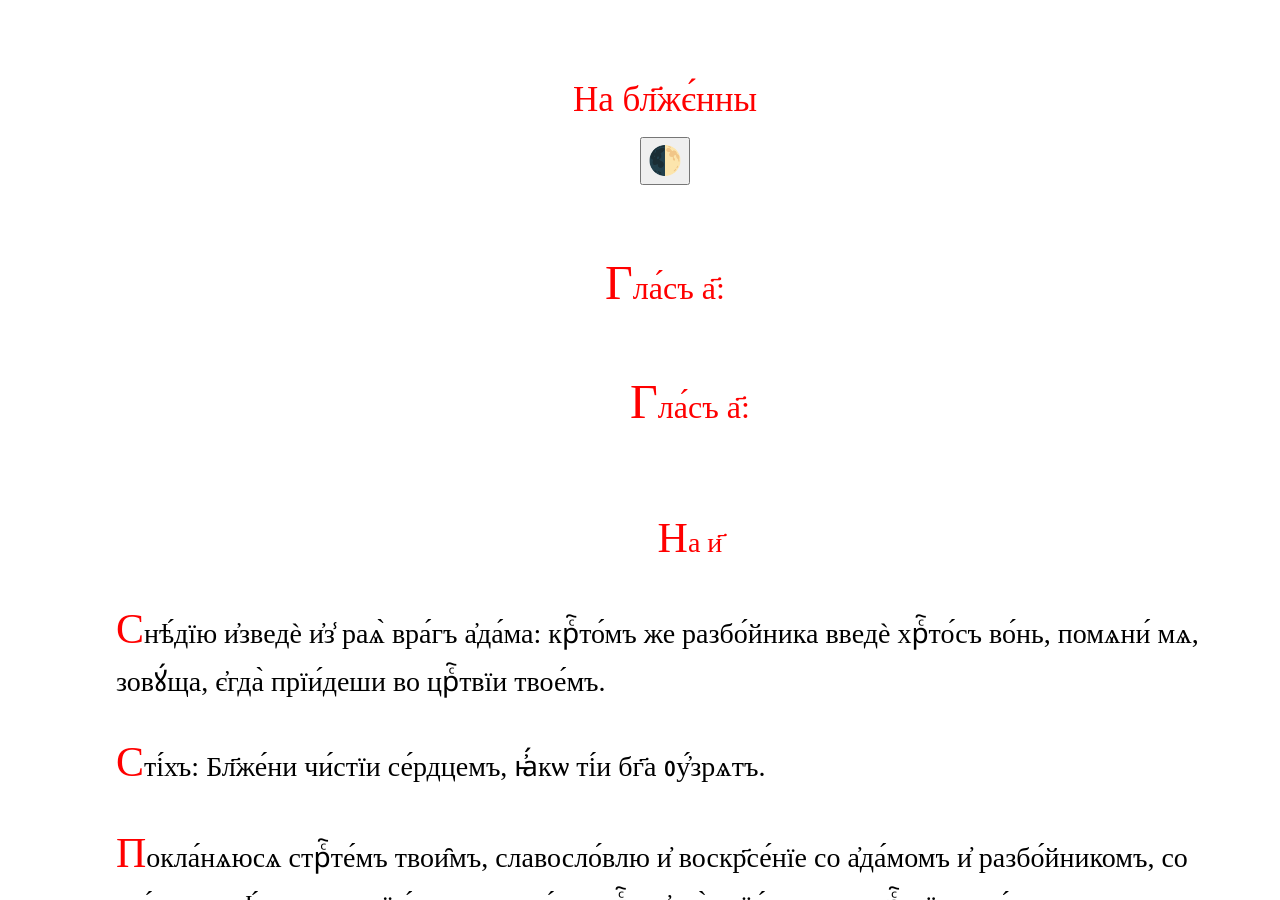
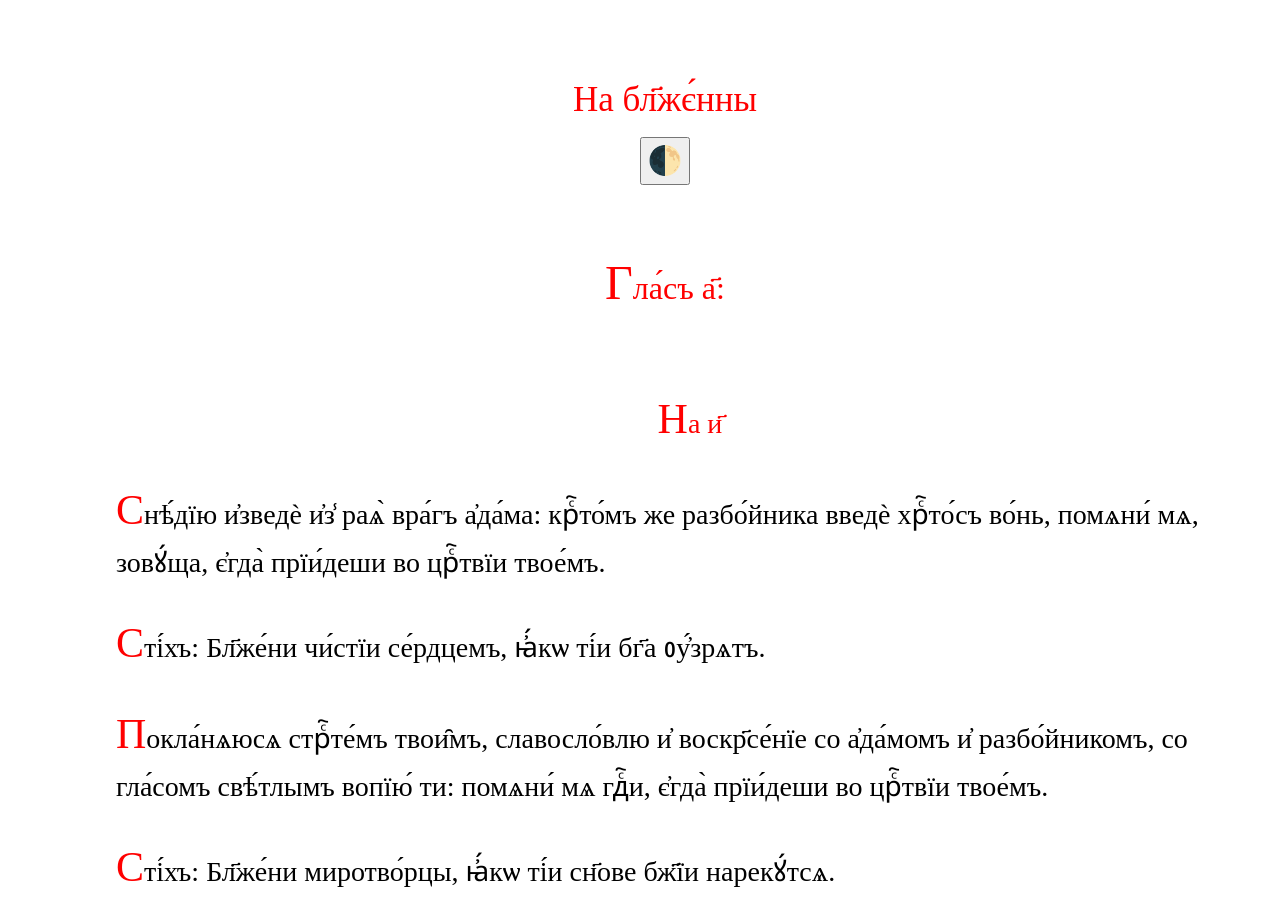
Before and after one commit to markjville/markjville.github.io, a Jekyll site: the page docs/Изобразительная/НаБлаженных2.html, which Jekyll copies as it is, in a window 1280 px wide and 900 px high. Built offline with Jekyll 4.4.1, drawn with Linux system fonts in a browser that asks for light colours; some web fonts are replaced; comment, search, counter and statistics services are not loaded.

Commit message:
Update НаБлаженных2.html

```diff
--- a/docs/Изобразительная/НаБлаженных2.html
+++ b/docs/Изобразительная/НаБлаженных2.html
@@ -35,13 +35,6 @@ p::first-letter {
 <p style="line-height: 100%; margin-bottom: 0in"><br/>
 <p align="center" style="line-height: 100%; margin-bottom: 0in"><font color="red"><font face="Ponomar Unicode"><font size="5" style="font-size: 24pt">Гла́съ а҃:</font></font></font></p>
 <p style="line-height: 100%; margin-bottom: 0in"><br/>
-
-</p>
-<p align="center" style="line-height: 100%; margin-left: 0.52in; margin-bottom: 0in">
-<font color="#ff0000"><font face="Ponomar Unicode"><font size="6" style="font-size: 24pt">Гла́съ
-а҃:</font></font></font></p>
-<p style="line-height: 100%; margin-left: 0.52in; margin-bottom: 0in">
-<br/>
 
 </p>
 <p align="center" style="margin-left: 0.52in"><font color="#ff0000"><font face="Ponomar Unicode">На
```
